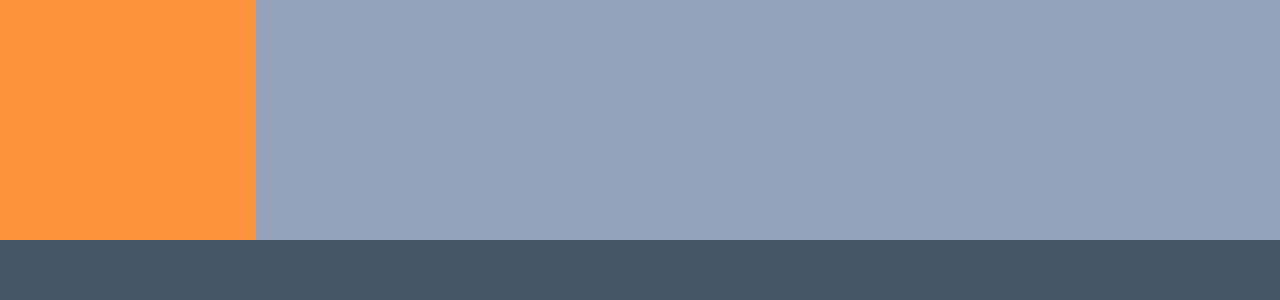
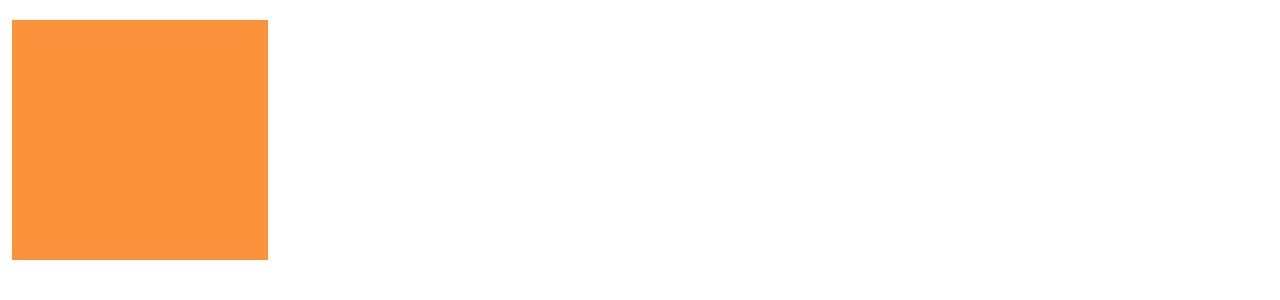
Before and after one commit to al-revenko/vtasks, a Vue app: page / in a window 1280 px wide. Shown: the top 300 px of the page. Built offline with nearby package versions, Linux system fonts and the light colour scheme.

Commit message:
Сделал компонент PageLayout

```diff
--- a/src/components/PageLayout.vue
+++ b/src/components/PageLayout.vue
@@ -1,13 +1,17 @@
 <template>
-  <div :class="'w-full min-h-screen bg-slate-600'">
-    <div :class="'max-w-screen-2xl h-full bg-slate-400 mx-auto box-border'">
-      <slot></slot>
+  <div :data-id="'PageLayout'" :class="'w-full bg-orange-500'">
+    <div
+      :data-id="'PageLayout__grid-conatiner'"
+      :class="'max-w-screen-2xl min-h-screen mx-auto bg-white grid lg:grid-cols-[90px_1fr_90px] lg:grid-rows-1 grid-rows-[50px_1fr]'"
+    >
+      <slot :name="'bar'" />
+      <div :data-id="'PageLayout__content'" :class="'px-3 pt-5'">
+        <slot />
+      </div>
     </div>
   </div>
 </template>
 
 <script setup lang="ts"></script>
 
-<style scoped>
-
-</style>
+<style scoped></style>
```
